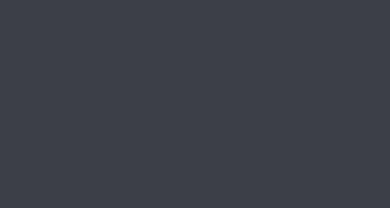
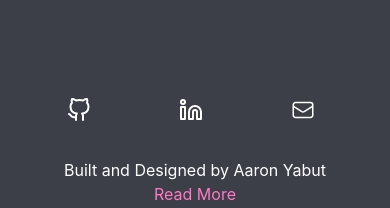
Before and after one commit to Aaronyabut/portfolio, a React (Vite) app: page / in a window 390 px wide. Shown: the part 3676-3884 px from the top of the page. Built offline with nearby package versions, Linux system fonts and the light colour scheme.

Commit message:
mobile contacts are done

```diff
--- a/src/App.tsx
+++ b/src/App.tsx
@@ -5,6 +5,7 @@ import Projects from './components/Projects'
 import Socials from './components/Socials'
 import Outro from './components/Outro'
 import Email from './components/Email'
+import ContactsMobile from './components/ContactsMobile'
 
 export default function App() {
   return (
@@ -23,8 +24,11 @@ export default function App() {
         <div className="grid place-content-center bg-blueish h-3/6" id="aboutMe">
           <AboutMe />
         </div>
-        <div className="grid place-content-center bg-blueish h-max py-64" id="projects">
+        <div className="grid place-content-center bg-blueish h-max pt-64 pb-20" id="projects">
           <Projects />
+        </div>
+        <div className="grid place-content-center bg-blueish h-fit pb-2 md:hidden ">
+          <ContactsMobile />
         </div>
 
 
--- /dev/null
+++ b/src/components/ContactsMobile.tsx
@@ -0,0 +1,57 @@
+import React from 'react';
+
+export default function ContactsMobile () {
+  return (
+    <div className="grid place-items-center w-96 h-20 text-white">
+      <ul className="flex flex-row">
+        <li className="w-8 mx-10">
+          <a href="https://github.com/Aaronyabut" target="_black" rel="noreferrer" className="">
+            <svg
+              xmlns="http://www.w3.org/2000/svg"
+              role="img"
+              viewBox="0 0 24 24"
+              fill="none"
+              strokeWidth="2"
+              strokeLinecap="round"
+              strokeLinejoin="round"
+              className="max-h-6 stroke-white hover:stroke-pinkish">
+              <title>GitHub</title>
+              <path d="M9 19c-5 1.5-5-2.5-7-3m14 6v-3.87a3.37 3.37 0 0 0-.94-2.61c3.14-.35 6.44-1.54 6.44-7A5.44 5.44 0 0 0 20 4.77 5.07 5.07 0 0 0 19.91 1S18.73.65 16 2.48a13.38 13.38 0 0 0-7 0C6.27.65 5.09 1 5.09 1A5.07 5.07 0 0 0 5 4.77a5.44 5.44 0 0 0-1.5 3.78c0 5.42 3.3 6.61 6.44 7A3.37 3.37 0 0 0 9 18.13V22"></path>
+            </svg>
+          </a>
+        </li>
+        <li className="w-8  mx-10">
+          <a href="https://www.linkedin.com/in/aaron-yabut/" target="_black" rel="noreferrer" className="">
+            <svg
+              xmlns="http://www.w3.org/2000/svg"
+              role="img"
+              viewBox="0 0 24 24"
+              fill="none"
+              strokeWidth="2"
+              strokeLinecap="round"
+              strokeLinejoin="round"
+              className="max-h-6 stroke-white hover:stroke-pinkish">
+              <title>LinkedIn</title>
+              <path d="M16 8a6 6 0 0 1 6 6v7h-4v-7a2 2 0 0 0-2-2 2 2 0 0 0-2 2v7h-4v-7a6 6 0 0 1 6-6z"></path>
+              <rect x="2" y="9" width="4" height="12"></rect>
+              <circle cx="4" cy="4" r="2"></circle>
+            </svg>
+          </a>
+        </li>
+        <li className="w-8  mx-10">
+          <a  href="mailto:aaron.u.yabut@gmail.com" title="Email">
+            <svg
+              xmlns="http://www.w3.org/2000/svg"
+              fill="none"
+              viewBox="0 0 24 24"
+              strokeWidth="1.5"
+              className="w-6 h-6 stroke-white hover:stroke-pinkish">
+              <path strokeLinecap="round" strokeLinejoin="round" d="M21.75 6.75v10.5a2.25 2.25 0 01-2.25 2.25h-15a2.25 2.25 0 01-2.25-2.25V6.75m19.5 0A2.25 2.25 0 0019.5 4.5h-15a2.25 2.25 0 00-2.25 2.25m19.5 0v.243a2.25 2.25 0 01-1.07 1.916l-7.5 4.615a2.25 2.25 0 01-2.36 0L3.32 8.91a2.25 2.25 0 01-1.07-1.916V6.75" />
+            </svg>
+
+          </a>
+        </li>
+      </ul>
+    </div>
+  )
+}
--- a/src/components/data/ReadingRainforest.tsx
+++ b/src/components/data/ReadingRainforest.tsx
@@ -32,7 +32,6 @@ export default function ReadingRainforest () {
           </p>
         </div>
         <ul className=" flex flex-row-reverse space-x-4 space-x-reverse mt-2 px-2 pt-2 text-pinkish ">
-
           <li><a id="link" href="http://www.expressjs.com/" target="_blank">Express.js</a></li>
           <li><a id="link" href="https://www.nodejs.org/en/docs/es6/" target="_blank">Node.js</a></li>
           <li><a id="link" href="https://www.reactjs.org/" target="_blank">React.js</a></li>
@@ -50,7 +49,6 @@ export default function ReadingRainforest () {
               </svg>
             </a>
           </li>
-
         </ul>
       </div>
     </div>
```
Lines whose indentation alone changed are shown as unchanged.
